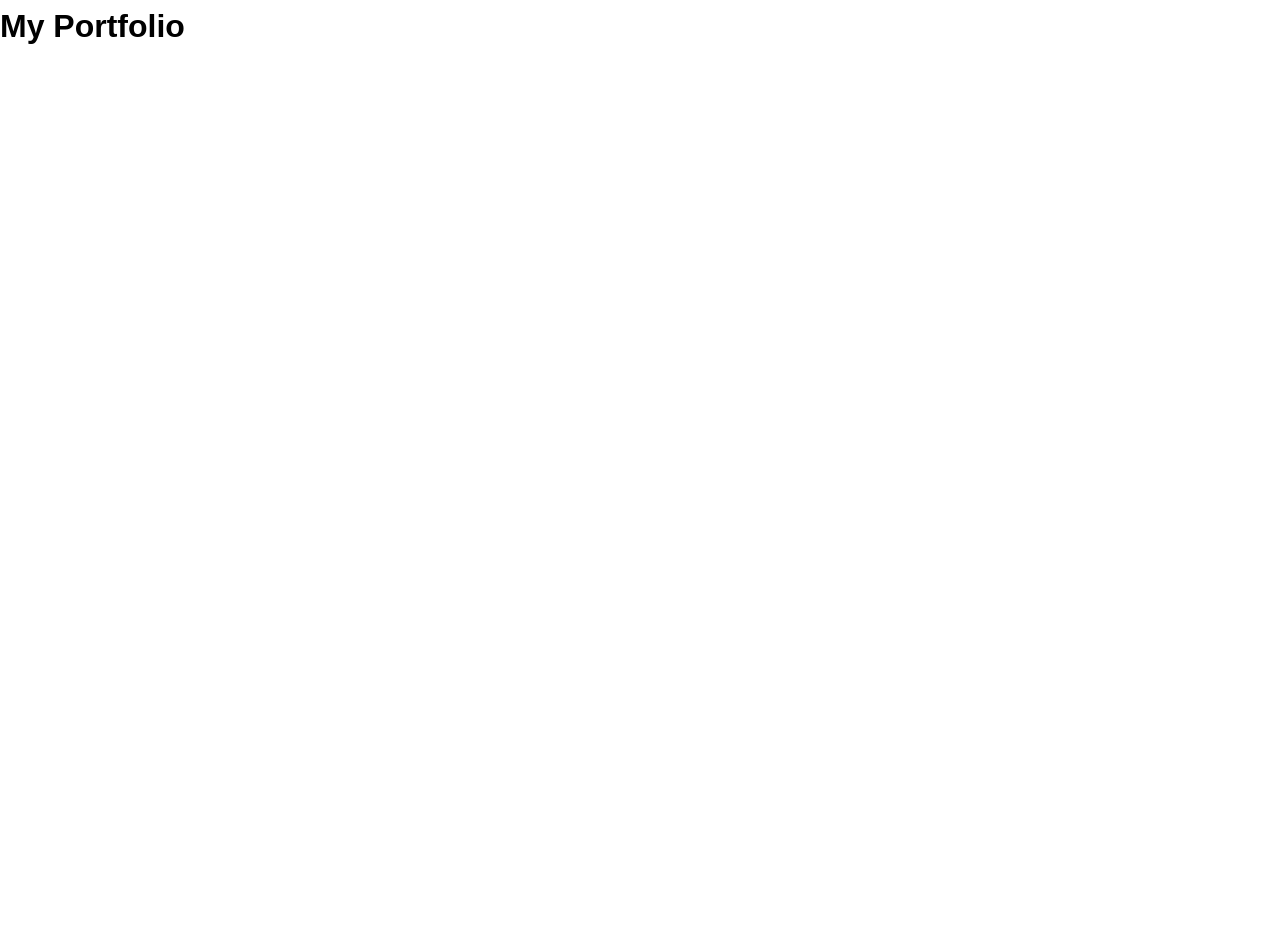
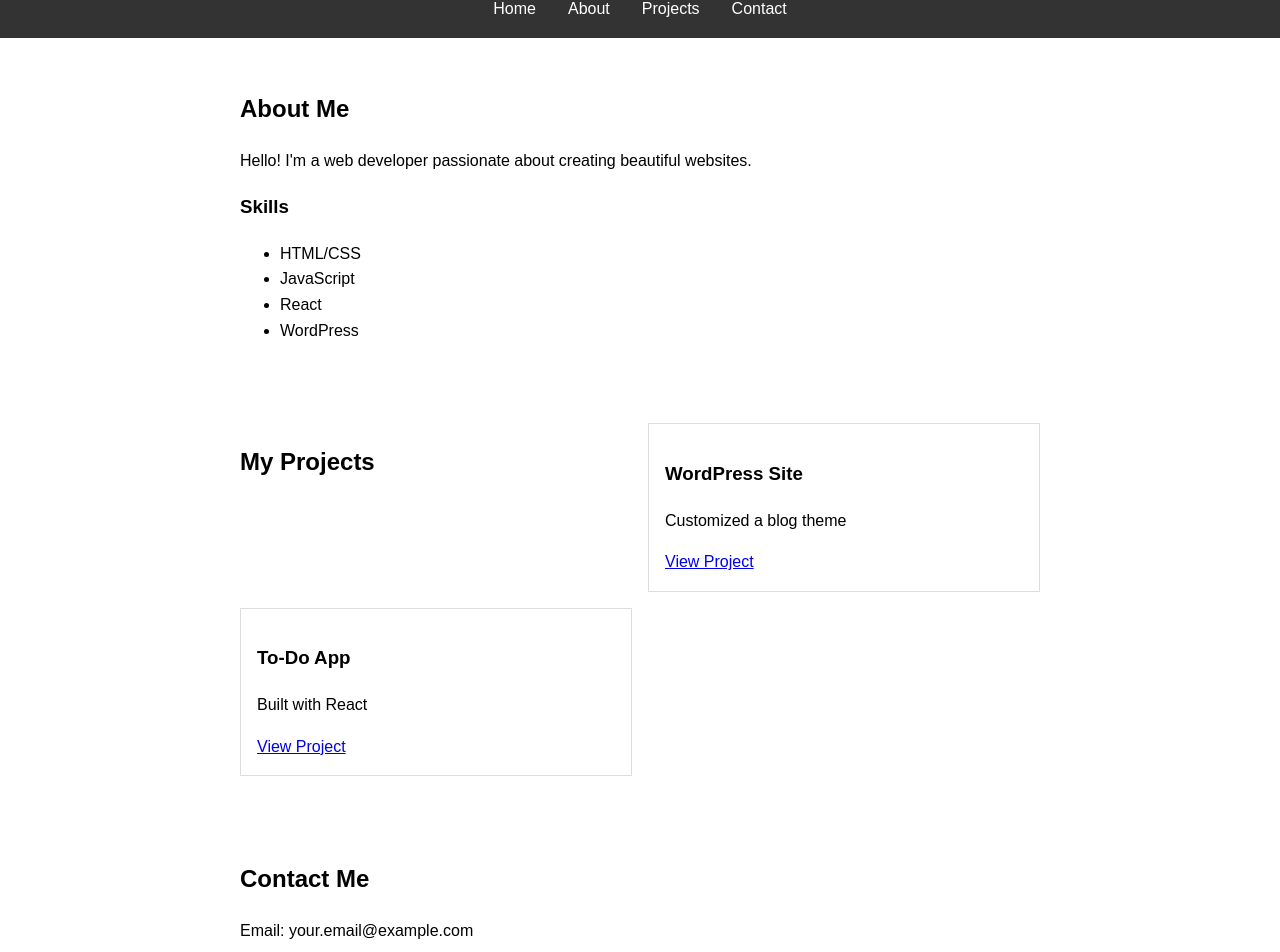
Before and after one commit to zackmswim/personal-site, a React (Create React App) app: page / in a window 1280 px wide. Shown: the part 20-972 px from the top of the page. Before the commit the page ends 800 px from the top, so only its background shows below. Built offline with nearby package versions, Linux system fonts and the light colour scheme.

Commit message:
Removed duplicate App.js from components folder

```diff
--- a/src/App.js
+++ b/src/App.js
@@ -1,10 +1,18 @@
+import Header from './components/Header';
+import About from './components/About';
+import Projects from './components/Projects';
+import Contact from './components/Contact';
 import './App.css';
 
 function App() {
   return (
     <div className="App">
-      <h1>My Portfolio</h1>
+      <Header />
+      <About />
+      <Projects />
+      <Contact />
     </div>
   );
 }
+
 export default App;
--- /dev/null
+++ b/src/components/About.js
@@ -0,0 +1,19 @@
+import React from 'react';
+
+const About = () => {
+  return (
+    <section id="about">
+      <h2>About Me</h2>
+      <p>Hello! I'm a web developer passionate about creating beautiful websites.</p>
+      <h3>Skills</h3>
+      <ul>
+        <li>HTML/CSS</li>
+        <li>JavaScript</li>
+        <li>React</li>
+        <li>WordPress</li>
+      </ul>
+    </section>
+  );
+};
+
+export default About;
--- /dev/null
+++ b/src/components/Contact.js
@@ -0,0 +1,13 @@
+import React from 'react';
+
+const Contact = () => {
+  return (
+    <section id="contact">
+      <h2>Contact Me</h2>
+      <p>Email: your.email@example.com</p>
+      <p>GitHub: github.com/yourusername</p>
+    </section>
+  );
+};
+
+export default Contact;
```
Also changed, not shown: src/components/App.js (deleted, +0 -17 lines).
